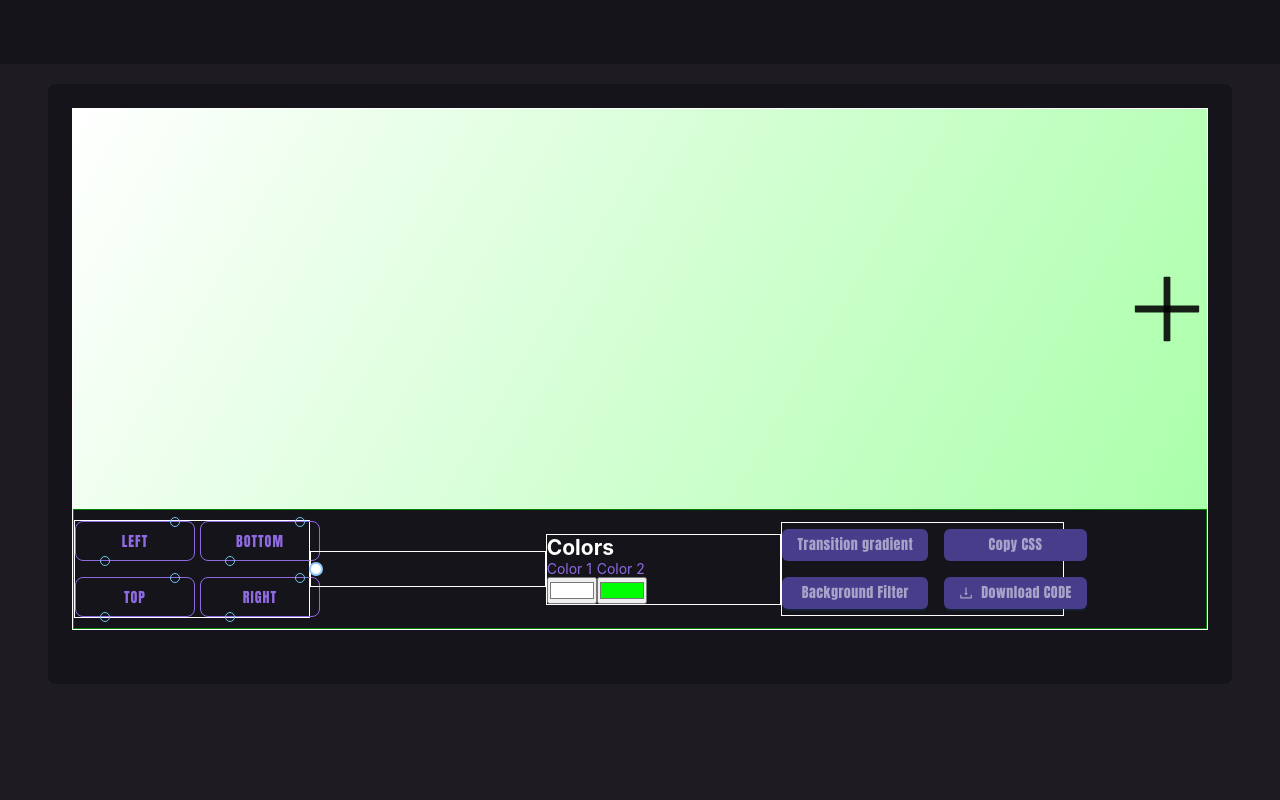
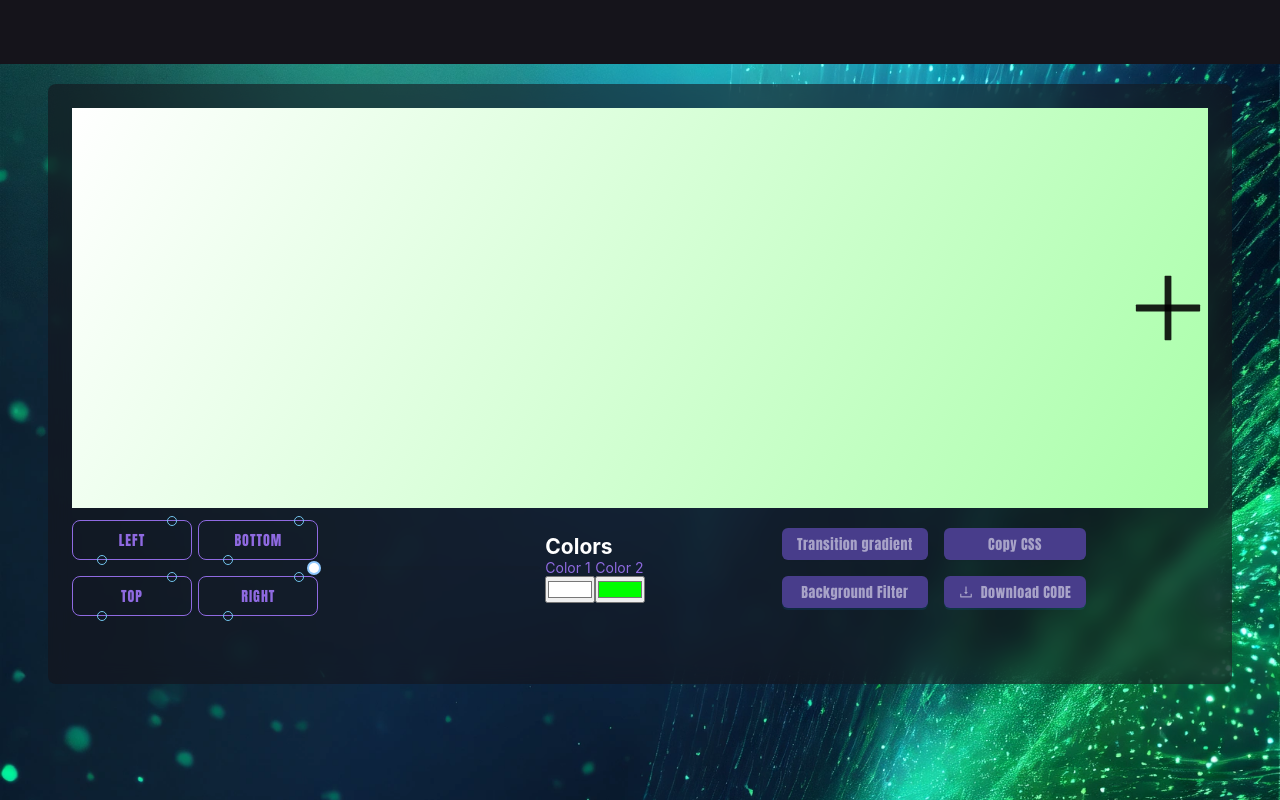
Before and after one commit to Marcelo1080p/gradient, a React (Vite) app: page /generate-gradient in a window 1280 px wide. Built offline with nearby package versions, Linux system fonts and the light colour scheme.

Commit message:
correções no style do gerador e adicionado img no bg

```diff
--- /dev/null
+++ b/src/components/mainLayout/MainLayout.css
@@ -0,0 +1,9 @@
+.containerLayout {
+  background-image: url("./imgs/particles.webp") !important;
+  background-size: cover;
+}
+
+.containerContent {
+  background: #15141b94;
+  backdrop-filter: blur(10px);
+}
--- a/src/components/mainLayout/MainLayout.tsx
+++ b/src/components/mainLayout/MainLayout.tsx
@@ -1,4 +1,5 @@
 import React from "react";
+import "./MainLayout.css";
 import { Layout, theme } from "antd";
 import { HeaderMainLayout } from "./HeaderMainLayout/HeaderMainLayout";
 
@@ -17,12 +18,13 @@ export const MainLayout: React.FC<Props> = (props: Props) => {
   return (
     <Layout style={{ background: "#1e1c22", minHeight: "100vh" }}>
       <HeaderMainLayout />
-      <Content style={{ padding: "20px 48px" }}>
+      <Content style={{ padding: "20px 48px" }} className="containerLayout">
         <div
+          className="containerContent"
           style={{
             padding: 24,
             minHeight: 600,
-            background: "#15141b ",
+
             borderRadius: borderRadiusLG,
           }}
         >
--- a/src/pages/generateGradient/Generate/Generate.tsx
+++ b/src/pages/generateGradient/Generate/Generate.tsx
@@ -18,7 +18,7 @@ import { DownloadService } from "./services/DownloadService";
 
 export const Generate: React.FC = () => {
   const styleGenerate: React.CSSProperties = {
-    border: "1px solid white",
+
   };
   const styleBtns = GenerateStyle.styleBtns();
   const styleMainCol = GenerateStyle.styleMainCol();
@@ -62,7 +62,7 @@ export const Generate: React.FC = () => {
       <Col style={styleMainCol} span={24} className="btn-directions">
         <Col
           span={5}
-          style={{ display: "flex", gap: "0.5rem", border: "1px solid white"}}
+          style={{ display: "flex", gap: "0.5rem"}}
         >
           <Col span={12} style={styleBtns}>
             <ButtonDirection
@@ -93,14 +93,14 @@ export const Generate: React.FC = () => {
             />
           </Col>
         </Col>
-        <Col span={5} style={{ border: "1px solid white" }} className="range">
+        <Col span={5} className="range">
           <SliderGradient
             onChangeDirection={(value) =>
               GradientServices.onChangeDirection(value, setDirection)
             }
           />
         </Col>
-        <Col span={5} style={{ border: "1px solid white", color: "white" }} className="btn-colors">
+        <Col span={5} style={{  color: "white" }} className="btn-colors">
           <h2>Colors</h2>
           <section style={{ display: "flex", flexWrap: "wrap" }}>
             {colors.map((color, index) => (
@@ -124,7 +124,6 @@ export const Generate: React.FC = () => {
           className="btn-properties"
           span={6}
           style={{
-            border: "1px solid #FFFF",
             display: "flex",
             gap: "1rem",
             height: "80%",
--- a/src/pages/generateGradient/Generate/style/GenerateStyle.tsx
+++ b/src/pages/generateGradient/Generate/style/GenerateStyle.tsx
@@ -12,7 +12,6 @@ export class GenerateStyle {
 
   static styleMainCol(): React.CSSProperties {
     return {
-      border: "1px solid green",
       height: 120,
       display: "flex",
       alignItems: "center",
```
Also changed, not shown: src/components/mainLayout/imgs/particles.webp (added), src/components/mainLayout/imgs/particles2.webp (added).
